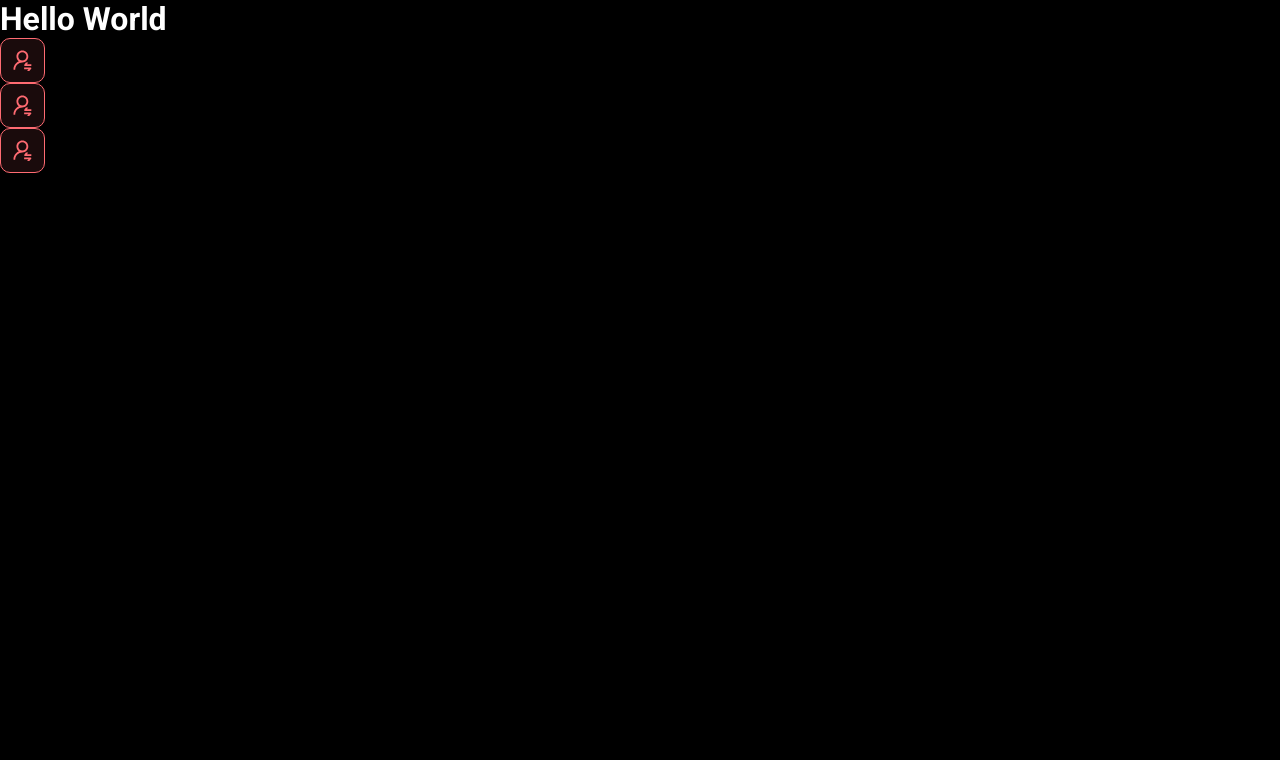
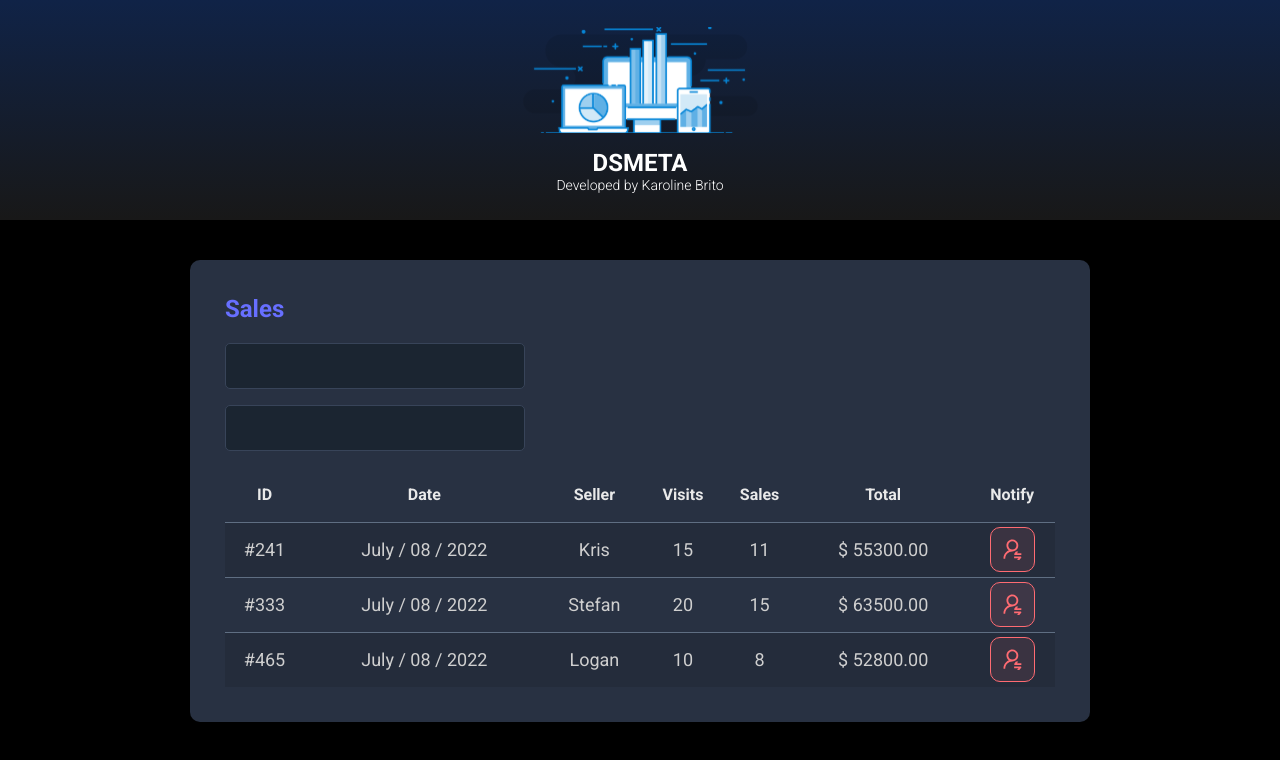
Before and after one commit to karolinebrito/dsmeta, a React (Vite) app in the folder frontend/: page / in a window 1280 px wide. Shown: the top 760 px of the page. Built offline with nearby package versions, Linux system fonts and the light colour scheme.

Commit message:
Other components

```diff
--- a/frontend/src/App.tsx
+++ b/frontend/src/App.tsx
@@ -1,12 +1,17 @@
-import NotificationButton from "./components/NotificationButton"
+import Header from "./components/Header"
+import SalesCard from "./components/SalesCard"
 
 function App() {
   return (
     <>
-      <h1>Hello World</h1>
-      <NotificationButton/>
-      <NotificationButton/>
-      <NotificationButton/>
+      <Header />
+      <main>
+        <section id="sales">
+          <div className="dsmeta-container">
+          <SalesCard/>
+          </div>
+        </section>
+      </main>
     </>
   )
 }
--- /dev/null
+++ b/frontend/src/components/Header/index.tsx
@@ -0,0 +1,18 @@
+import logo from '../../assets/img/logo.svg'
+import './styles.css'
+
+function Header() {
+    return (
+        <header>
+            <div className="dsmeta-logo-container">
+                <img src={logo} alt="DSMETA"/>
+                    <h1>DSMETA</h1>
+                    <p>Developed by
+                        <a href="https://github.com/karolinebrito"> Karoline Brito</a>
+                    </p>
+            </div>
+        </header>
+    )
+}
+
+export default Header
--- /dev/null
+++ b/frontend/src/components/Header/styles.css
@@ -0,0 +1,27 @@
+header {
+    background: linear-gradient(1800deg, #102347 0%, #181818 100%);
+    height: 220px;
+    display: flex;
+    align-items: center;
+    justify-content: center;
+}
+
+.dsmeta-logo-container {
+    display: flex;
+    flex-direction: column;
+    align-items: center;
+}
+
+.dsmeta-logo-container img {
+    width: 235px;
+}
+
+.dsmeta-logo-container h1 {
+    margin-top: 15px;
+    font-size: 24px;
+}
+
+.dsmeta-logo-container p {
+    font-size: 14px;
+    font-weight: 300;
+}
--- /dev/null
+++ b/frontend/src/components/SalesCard/index.tsx
@@ -0,0 +1,76 @@
+import NotificationButton from '../NotificationButton'
+import './styles.css'
+
+function SalesCard() {
+    return (
+        <div className="dsmeta-card">
+            <h2 className="dsmeta-sales-title">Sales</h2>
+            <div>
+                <div className="dsmeta-form-control-container">
+                    <input className="dsmeta-form-control" type="text" />
+                </div>
+                <div className="dsmeta-form-control-container">
+                    <input className="dsmeta-form-control" type="text" />
+                </div>
+            </div>
+            <div>
+                <table className="dsmeta-sales-table">
+                    <thead>
+                        <tr>
+                            <th className="disappear-after-992px">ID</th>
+                            <th className="disappear-after-576px">Date</th>
+                            <th>Seller</th>
+                            <th className="disappear-after-992px">Visits</th>
+                            <th className="disappear-after-992px">Sales</th>
+                            <th>Total</th>
+                            <th>Notify</th>
+                        </tr>
+                    </thead>
+                    <tbody>
+                        <tr>
+                            <td className="disappear-after-992px">#241</td>
+                            <td className="disappear-after-576px">July / 08 / 2022</td>
+                            <td>Kris</td>
+                            <td className="disappear-after-992px">15</td>
+                            <td className="disappear-after-992px">11</td>
+                            <td>$ 55300.00</td>
+                            <td>
+                                <div className="dsmeta-red-button-container">
+                                    <NotificationButton />
+                                </div>
+                            </td>
+                        </tr>
+                        <tr>
+                            <td className="disappear-after-992px">#333</td>
+                            <td className="disappear-after-576px">July / 08 / 2022</td>
+                            <td>Stefan</td>
+                            <td className="disappear-after-992px">20</td>
+                            <td className="disappear-after-992px">15</td>
+                            <td>$ 63500.00</td>
+                            <td>
+                                <div className="dsmeta-red-button-container">
+                                    <NotificationButton />
+                                </div>
+                            </td>
+                        </tr>
+                        <tr>
+                            <td className="disappear-after-992px">#465</td>
+                            <td className="disappear-after-576px">July / 08 / 2022</td>
+                            <td>Logan</td>
+                            <td className="disappear-after-992px">10</td>
+                            <td className="disappear-after-992px">8</td>
+                            <td>$ 52800.00</td>
+                            <td>
+                                <div className="dsmeta-red-button-container">
+                                    <NotificationButton />
+                                </div>
+                            </td>
+                        </tr>
+                    </tbody>
+                </table>
+            </div>
+        </div>
+    )
+}
+
+export default SalesCard
--- /dev/null
+++ b/frontend/src/components/SalesCard/styles.css
@@ -0,0 +1,101 @@
+.dsmeta-card {
+    background-color: #283142;
+    border-radius: 10px;
+    padding: 30px 10px;
+}
+
+.dsmeta-sales-title {
+    color: #676FFF;
+    font-size: 24px;
+    margin-bottom: 20px;
+}
+
+.dsmeta-form-control {
+    height: 46px;
+    background-color: #1B2531;
+    border: 1px solid #384459;
+    border-radius: 5px;
+    width: 100%;
+    color: #9AAABE;
+    padding: 20px;
+    font-size: 18px
+}
+
+.dsmeta-form-control-container {
+    margin-bottom: 16px;
+    max-width: 300px;
+}
+
+.dsmeta-sales-table {
+    width: 100%;
+    border-spacing: 0;
+    border-collapse: collapse;
+}
+
+.dsmeta-sales-table thead {
+    height: 55px;
+    font-size: 16px;
+    font-weight: 700;
+    color: #E9E9E9;
+}
+
+.dsmeta-sales-table tbody {
+    font-size: 14px;
+    font-weight: 400;
+    color: #CFCFCF;
+    text-align: center;
+}
+
+.dsmeta-sales-table tbody tr {
+    height: 74px;
+    border-top: 1px solid #5F6E82;
+}
+
+.dsmeta-sales-table tbody tr:nth-child(odd) {
+    background-color: #242C3B;
+}
+
+.dsmeta-sales-table tbody tr:hover>td {
+    background-color: #384459;
+}
+
+.dsmeta-red-button-container {
+    display: flex;
+    justify-content: center;
+}
+
+.disappear-after-576px {
+    display: none;
+}
+
+@media (min-width:576px) {
+    .disappear-after-576px {
+        display: table-cell;
+    }
+
+    .dsmeta-card {
+        padding: 35px;
+    }
+
+    .dsmeta-sales-table tbody tr {
+        height: 55px;
+    }
+
+    .dsmeta-sales-table tbody {
+        font-size: 18px;
+    }
+}
+
+.disappear-after-992px {
+    display: none;
+}
+
+@media (min-width:992px) {
+    .disappear-after-992px {
+        display: table-cell;
+    }
+}
+
+
+Footer © 2022 GitHub,
+Inc. Footer navigation Terms Privacy
--- a/frontend/src/index.css
+++ b/frontend/src/index.css
@@ -171,3 +171,13 @@ header {
         display: table-cell;
     }
 }
+
+.dsmeta-container {
+  width: 100%;
+  max-width: 900px;
+  margin: 0 auto;
+}
+
+#sales {
+  padding: 40px 10px;
+}
```
Also changed, not shown: frontend/src/assets/img/logo.svg (added).
